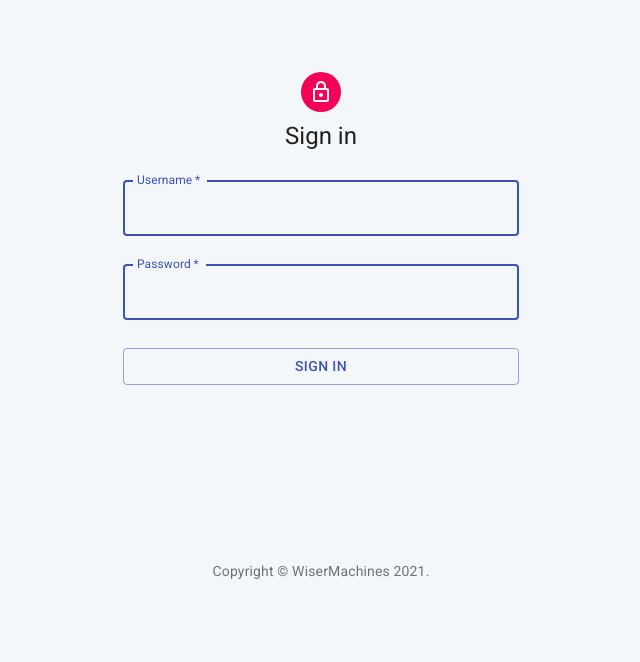
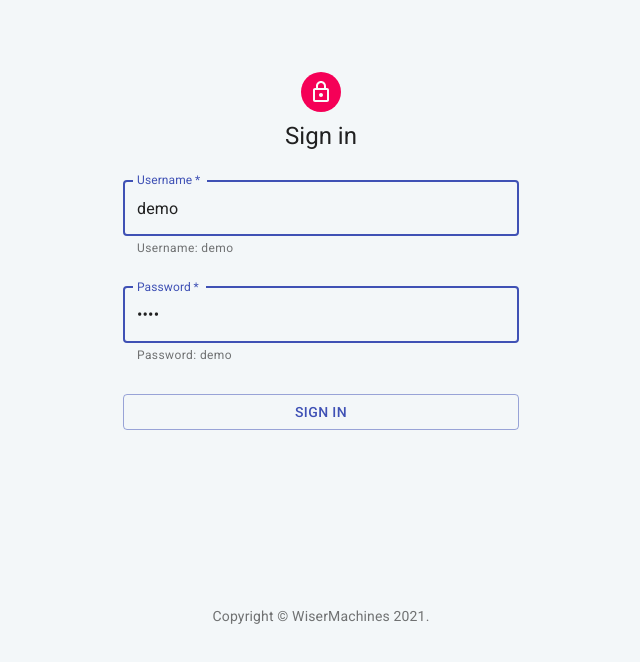
Before and after one commit to tlhysf/wisermachines-webapp, a React (Create React App) app: page /signin in a window 1280 px wide. Shown: the top 662 px of the page, without its empty margins (319-959 px from the left). Built offline with nearby package versions, Linux system fonts and the light colour scheme; no server answers.

Commit message:
2nd deployment

```diff
--- a/src/components/auth/Signin.js
+++ b/src/components/auth/Signin.js
@@ -96,8 +96,8 @@ const SignIn = () => {
 
   const [errors, setErrors] = useState({});
   const [formData, setFormData] = useState({
-    name: "",
-    password: "",
+    name: "demo",
+    password: "demo",
   });
 
   const handleFormData = (e) => {
@@ -178,6 +178,8 @@ const SignIn = () => {
             fullWidth
             id="name"
             label="Username"
+            helperText="Username: demo"
+            defaultValue="demo"
             name="name"
             autoComplete="off"
             onChange={(e) => handleFormData(e)}
@@ -194,6 +196,8 @@ const SignIn = () => {
             required
             fullWidth
             name="password"
+            helperText="Password: demo"
+            defaultValue="demo"
             label="Password"
             type="password"
             id="password"
```
Also changed, not shown: 20 other files (tests, documents, lock files or other folders).
